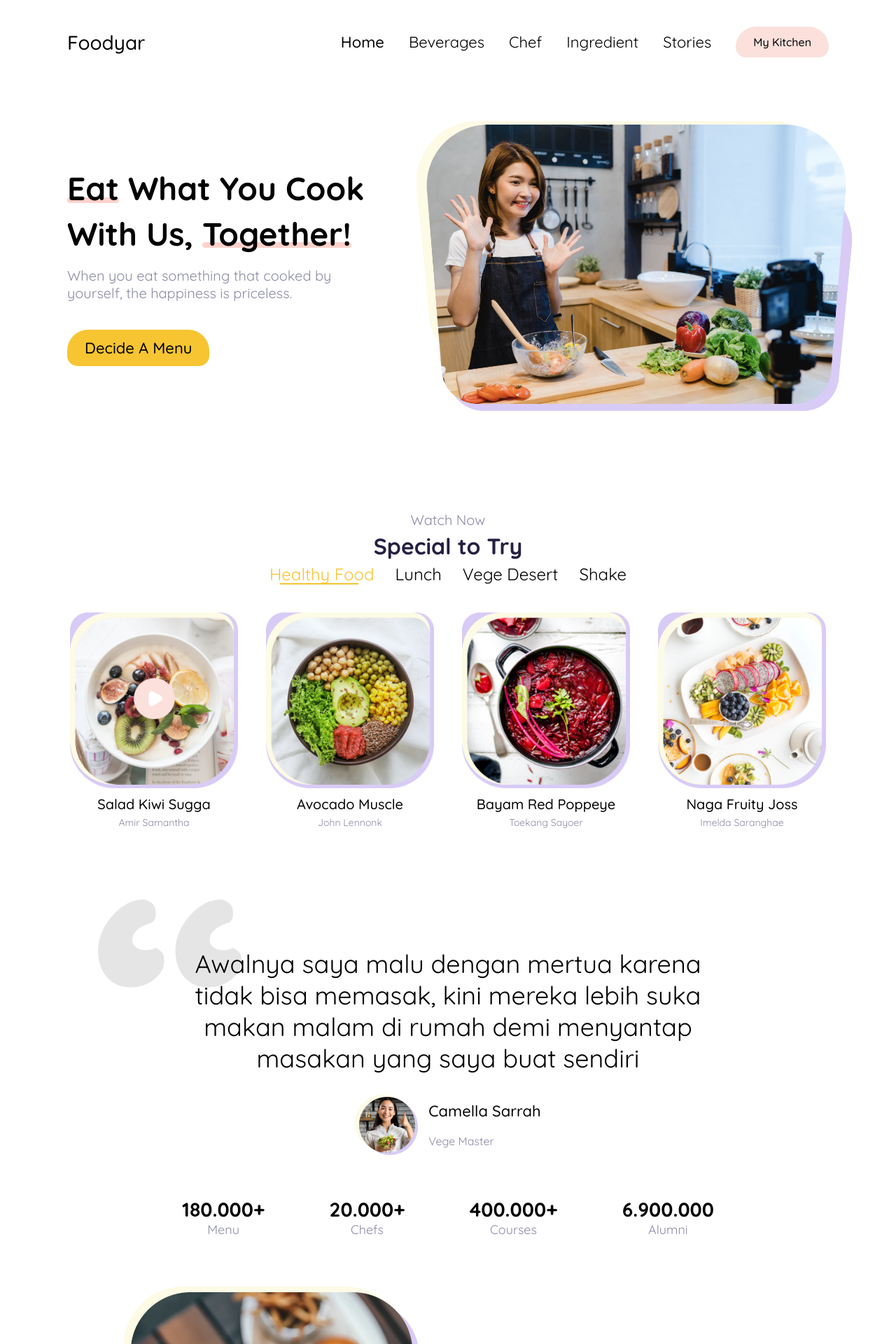
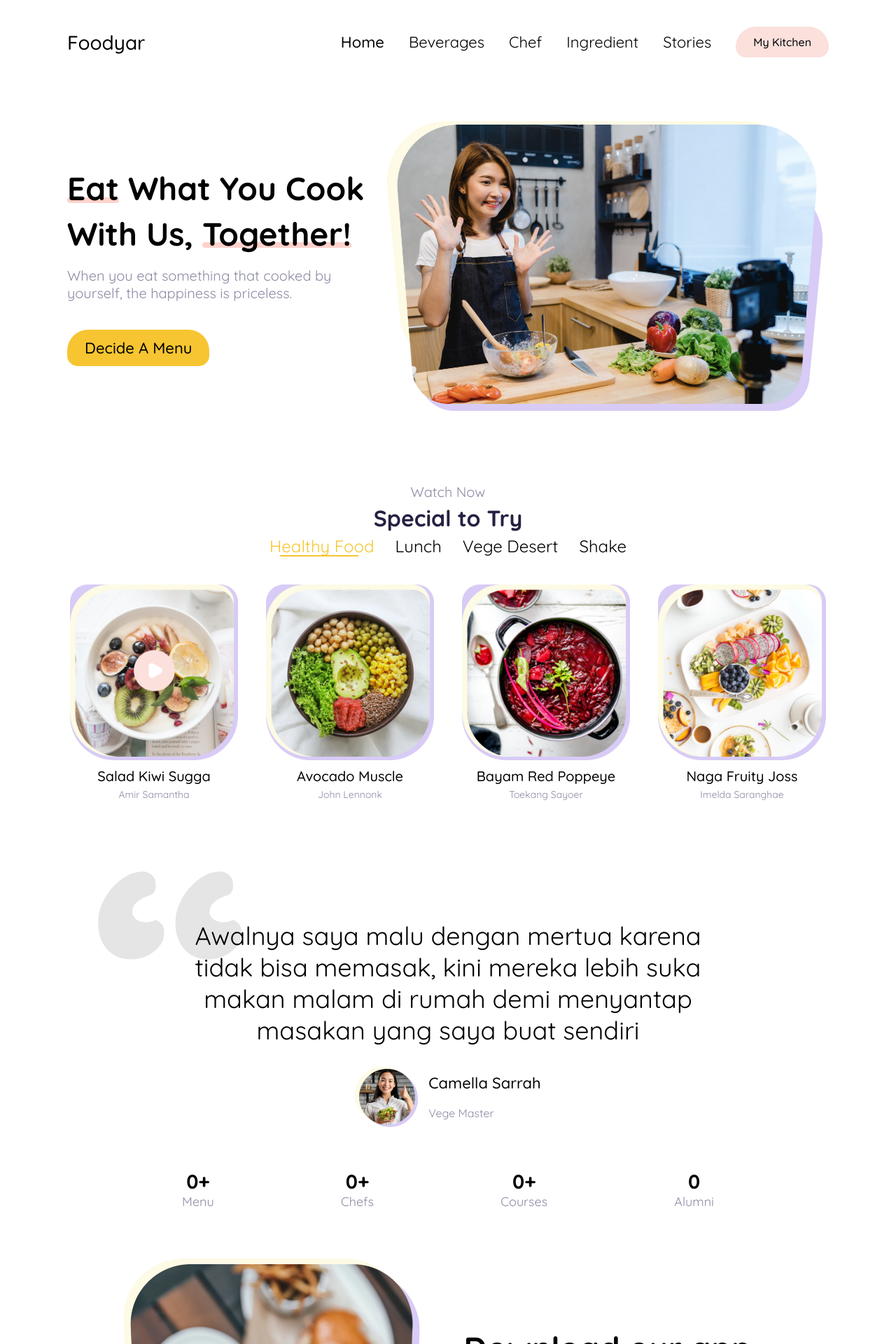
Before and after one commit to Novianto778/react-foodyar, a React (Create React App) app: page / in a window 1280 px wide. Shown: the top 1920 px of the page at 70% size. Built offline with nearby package versions, Linux system fonts and the light colour scheme.

Commit message:
Add Animation and some fixing

```diff
--- a/package.json
+++ b/package.json
@@ -11,6 +11,7 @@
     "react-dom": "^17.0.1",
     "react-reveal": "^1.2.2",
     "react-scripts": "4.0.0",
+    "react-visibility-sensor": "^5.1.1",
     "web-vitals": "^0.2.4"
   },
   "scripts": {
--- a/src/App.js
+++ b/src/App.js
@@ -8,6 +8,8 @@ import Testimonial from "./Components/Testimonial";
 import Rating from "./Components/Rating";
 import AppSection from "./Components/AppSection";
 import Footer from "./Components/Footer";
+import { Fade } from "react-reveal";
+
 
 const App = () => {
   const [isOpen, setIsOpen] = useState(false);
@@ -25,9 +27,18 @@ const App = () => {
       <Navbar handleOpen={handleOpen} />
       {isOpen ? <Sidebar handleOpen={handleOpen} /> : null}
       <HeroSection />
-      <SpecialSection tabActive={tabActive} handleTabActive={handleTabActive} />
-      <Testimonial />
-      <Rating />
+      <Fade bottom>
+        <SpecialSection
+          tabActive={tabActive}
+          handleTabActive={handleTabActive}
+        />
+      </Fade>
+      <Fade bottom>
+        <Testimonial />
+      </Fade>
+      <Fade bottom>
+        <Rating />
+      </Fade>
       <AppSection />
       <Footer />
     </>
--- a/src/Components/AppSection/AppElements.js
+++ b/src/Components/AppSection/AppElements.js
@@ -90,5 +90,9 @@ export const Underline = styled.span`
     visibility: visible;
     border-radius: 5px;
     z-index: -1;
+
+    @media screen and (max-width: 768px){
+      bottom: 6px;
+    }
   }
 `;
--- a/src/Components/AppSection/index.js
+++ b/src/Components/AppSection/index.js
@@ -11,12 +11,16 @@ import {
   BtnWrapper,
   Underline,
 } from "./AppElements";
+import { Fade } from "react-reveal";
 
 const AppSection = () => {
   return (
     <AppContainer>
       <AppWrapper>
+        <Fade left>
           <AppImage src="/img/app.png" />
+        </Fade>
+        <Fade right>
           <AppContent>
             <AppH2>
               <Underline>Download</Underline> our app and join{" "}
@@ -31,6 +35,7 @@ const AppSection = () => {
               <GooglePlay src="/img/androidapp.png" />
             </BtnWrapper>
           </AppContent>
+        </Fade>
       </AppWrapper>
     </AppContainer>
   );
--- a/src/Components/HeroSection/HeroElements.js
+++ b/src/Components/HeroSection/HeroElements.js
@@ -3,6 +3,10 @@ import styled from "styled-components";
 export const HeroContainer = styled.div`
   height: 520px;
   display: flex;
+
+  @media screen and (max-width: 768px) {
+    height: 340px;
+  }
 `;
 
 export const HeroWrapper = styled.div`
@@ -63,7 +67,7 @@ export const HeroImageWrapper = styled.div`
   justify-content: center;
 
   @media screen and (max-width: 768px) {
-    width: 100%;
+    display: none;
   }
 `;
 
@@ -93,5 +97,9 @@ export const Underline = styled.span`
     visibility: visible;
     border-radius: 5px;
     z-index: -1;
+
+    @media screen and (max-width: 768px){
+      bottom: 10px;
+    }
   }
 `;
--- a/src/Components/HeroSection/index.js
+++ b/src/Components/HeroSection/index.js
@@ -11,6 +11,7 @@ import {
   Underline,
 } from "./HeroElements";
 import { Button } from "../ButtonElements";
+import { Fade } from "react-reveal";
 
 const HeroSection = () => {
   return (
@@ -31,9 +32,12 @@ const HeroSection = () => {
             </Button>
           </ButtonWrapper>
         </HeroContent>
-        <HeroImageWrapper>
-          <HeroImage src="/img/hero.png" />
-        </HeroImageWrapper>
+
+        <Fade right>
+          <HeroImageWrapper>
+            <HeroImage src="/img/hero.png" />
+          </HeroImageWrapper>
+        </Fade>
       </HeroWrapper>
     </HeroContainer>
   );
--- a/src/Components/Rating/index.js
+++ b/src/Components/Rating/index.js
@@ -6,15 +6,18 @@ import {
   RatingP,
   RatingWrapper,
 } from "./RatingElements";
+import VisibilitySensor from "react-visibility-sensor";
 
 const Rating = () => {
   return (
     <RatingContainer>
+      <VisibilitySensor>
+        {({ isVisible }) => (
           <RatingWrapper>
             <RatingItem>
               <RatingCount
                 start={0}
-            end={180000}
+                end={isVisible ? 180000 : 0}
                 suffix="+"
                 duration={2.5}
                 separator="."
@@ -24,7 +27,7 @@ const Rating = () => {
             <RatingItem>
               <RatingCount
                 start={0}
-            end={20000}
+                end={isVisible ? 20000 : 0}
                 suffix="+"
                 duration={2.5}
                 separator="."
@@ -34,7 +37,7 @@ const Rating = () => {
             <RatingItem>
               <RatingCount
                 start={0}
-            end={400000}
+                end={isVisible ? 400000 : 0}
                 suffix="+"
                 duration={2.5}
                 separator="."
@@ -42,10 +45,17 @@ const Rating = () => {
               <RatingP>Courses</RatingP>
             </RatingItem>
             <RatingItem>
-          <RatingCount start={0} end={6900000} duration={2.5} separator="." />
+              <RatingCount
+                start={0}
+                end={isVisible ? 6900000 : 0}
+                duration={2.5}
+                separator="."
+              />
               <RatingP>Alumni</RatingP>
             </RatingItem>
           </RatingWrapper>
+        )}
+      </VisibilitySensor>
     </RatingContainer>
   );
 };
--- a/src/Components/SpecialSection/SpecialElements.js
+++ b/src/Components/SpecialSection/SpecialElements.js
@@ -4,7 +4,7 @@ export const SpecialContainer = styled.div`
   display: flex;
   justify-content: center;
   align-items: center;
-  margin-top: 80px;
+  margin-top: 40px;
 `;
 
 export const SpecialWrapper = styled.div`
```
Also changed, not shown: 1 other file (tests, documents, lock files or other folders). Lines whose indentation alone changed are shown as unchanged.
